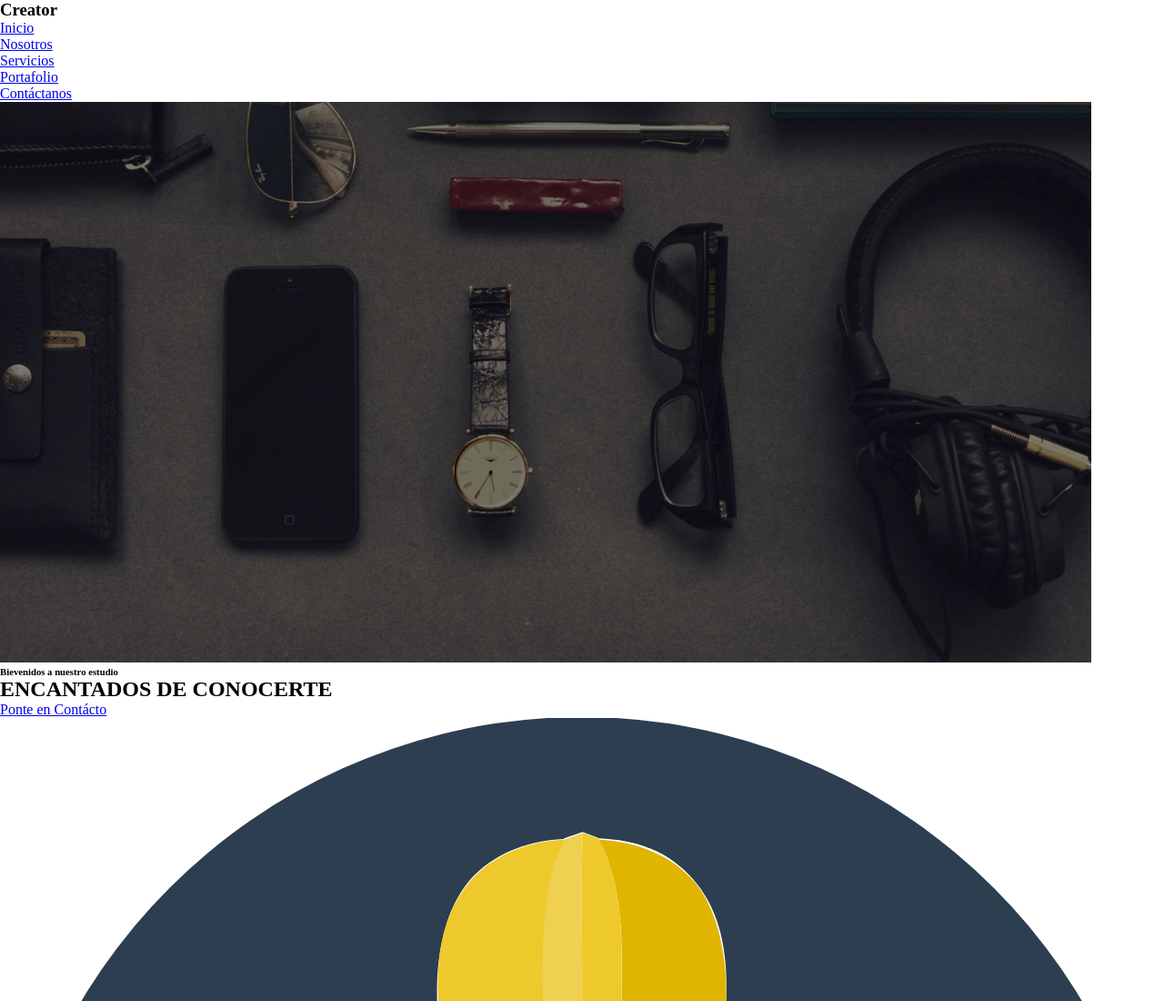
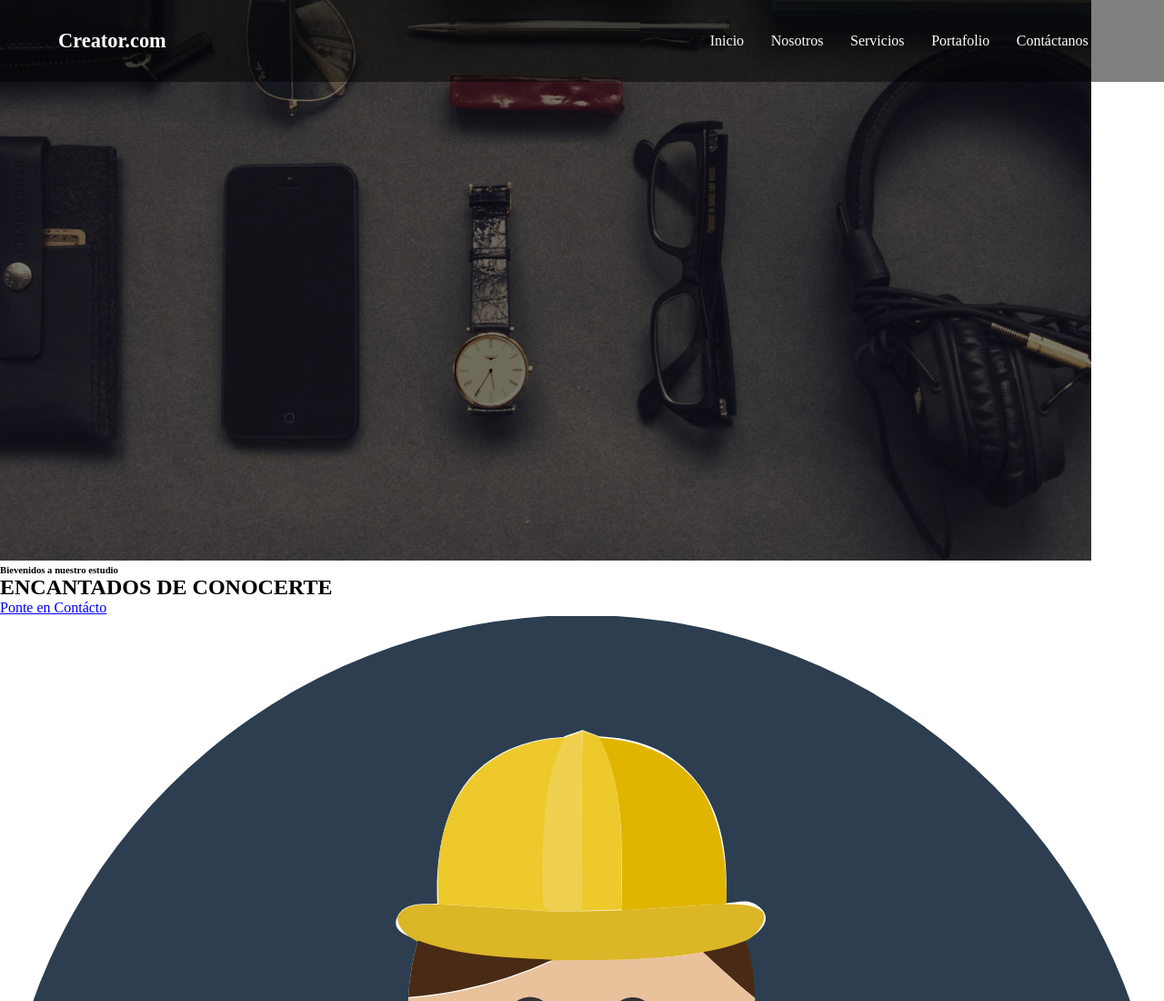
Before and after one commit to ache72/creativa, a plain HTML site: page index.html in a window 1280 px wide. Shown: the top 1100 px of the page at 91% size. Drawn offline with Linux system fonts and the light colour scheme.

Commit message:
cabecera terminada

```diff
--- a/css/estilo.css
+++ b/css/estilo.css
@@ -2,3 +2,61 @@
 	margin: 0px;
 	padding: 0px;
 }
+
+body{
+	font-size: 16px;
+}
+
+/*Editando la cabecera*/
+header{
+    width: 100%;
+    background-color: rgba(0,0,0,.5);
+    overflow: hidden;
+    position: absolute;
+}
+
+header .encabezado{
+    width: 90%;
+    margin: 0px auto;
+    color: #fff;
+    overflow: hidden;
+}
+
+header .encabezado h3{
+    font-size: 1.4em;
+    line-height: 90px;
+    float: left;
+}
+
+header .encabezado nav{
+    float: right;
+    line-height: 90px;
+    display: inline-block;
+}
+
+header .encabezado nav ul{
+
+}
+
+header .encabezado nav ul li{
+    display: inline-block;
+    padding: 0px .8em 0px 0px;
+}
+header .encabezado nav ul li a{
+    color: #fff;
+    text-decoration: none;
+    padding: .4em .4em;
+    border-radius: .2em;
+    transition: all 500ms ease;
+}
+
+header .encabezado nav ul li a:hover{
+    color: #fff;
+    padding: .4em .4em;
+    transition: all .2s;
+    border-radius: .1em;
+    background-color: #f05f40;
+}
+
+
+/*Editando la entrada*/
--- a/index.html
+++ b/index.html
@@ -9,7 +9,8 @@
 </head>
 <body>
 	<header>
-		<h3>Creator</h3>
+        <div class="encabezado">
+            <h3>Creator.com</h3>
             <nav>
                 <ul>
                     <li><a href="#">Inicio</a></li>
@@ -19,6 +20,7 @@
                     <li><a href="#">Contáctanos</a></li>
                 </ul>
             </nav>
+        </div>
 	</header>
 	<section class="entrada">
 		<img src="images/banner.jpg" alt="banner de creator">
```
Lines whose indentation alone changed are shown as unchanged.
